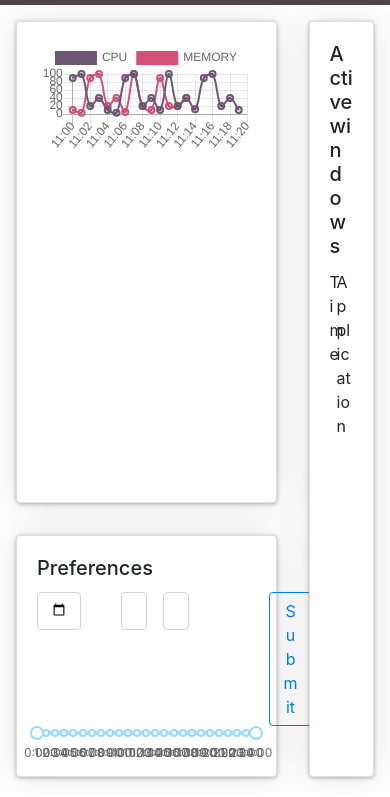
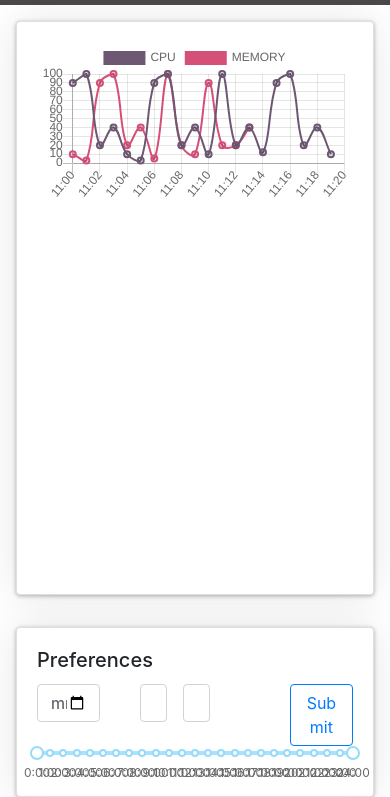
Before and after one commit to kiririnou/smilehackathon, a React app in the folder frontend/: page / in a window 390 px wide. Shown: the part 51-848 px from the top of the page. Built offline with nearby package versions, Linux system fonts and the light colour scheme.

Commit message:
make page a little more adaptive

```diff
--- a/frontend/src/components/UserInfoPage/css/ActiveWindows.css
+++ b/frontend/src/components/UserInfoPage/css/ActiveWindows.css
@@ -9,3 +9,10 @@
     display: flex;
     flex-direction: row;
 }
+
+@media (max-width: 1024px){
+    #active-windows{
+        grid-column: 1;
+        grid-row: 3;
+    }
+}
--- a/frontend/src/components/UserInfoPage/css/Filter.css
+++ b/frontend/src/components/UserInfoPage/css/Filter.css
@@ -24,3 +24,10 @@
     width: 20%;
     margin-left: 4.5rem;
 }
+
+@media (max-width: 1024px){
+    #filter{
+        grid-column: 1;
+        grid-row: 2;
+    }
+}
--- a/frontend/src/components/UserInfoPage/css/Graph.css
+++ b/frontend/src/components/UserInfoPage/css/Graph.css
@@ -2,3 +2,11 @@
     grid-column: 1;
     grid-row: 1;
 }
+
+@media (max-width: 1024px){
+    #graph{
+        grid-column: 1;
+        grid-row: 1;
+        height: unset;
+    }
+}
--- a/frontend/src/components/UserInfoPage/css/UserInfoPage.css
+++ b/frontend/src/components/UserInfoPage/css/UserInfoPage.css
@@ -5,3 +5,11 @@
     grid-template-rows: 3fr 1fr;
     height: 100vh;
 }
+
+@media (max-width: 1024px){
+    #info-page{
+        grid-template-columns: 1fr;
+        grid-template-rows: 3fr 1fr 2fr;
+        height: unset;
+    }
+}
```
